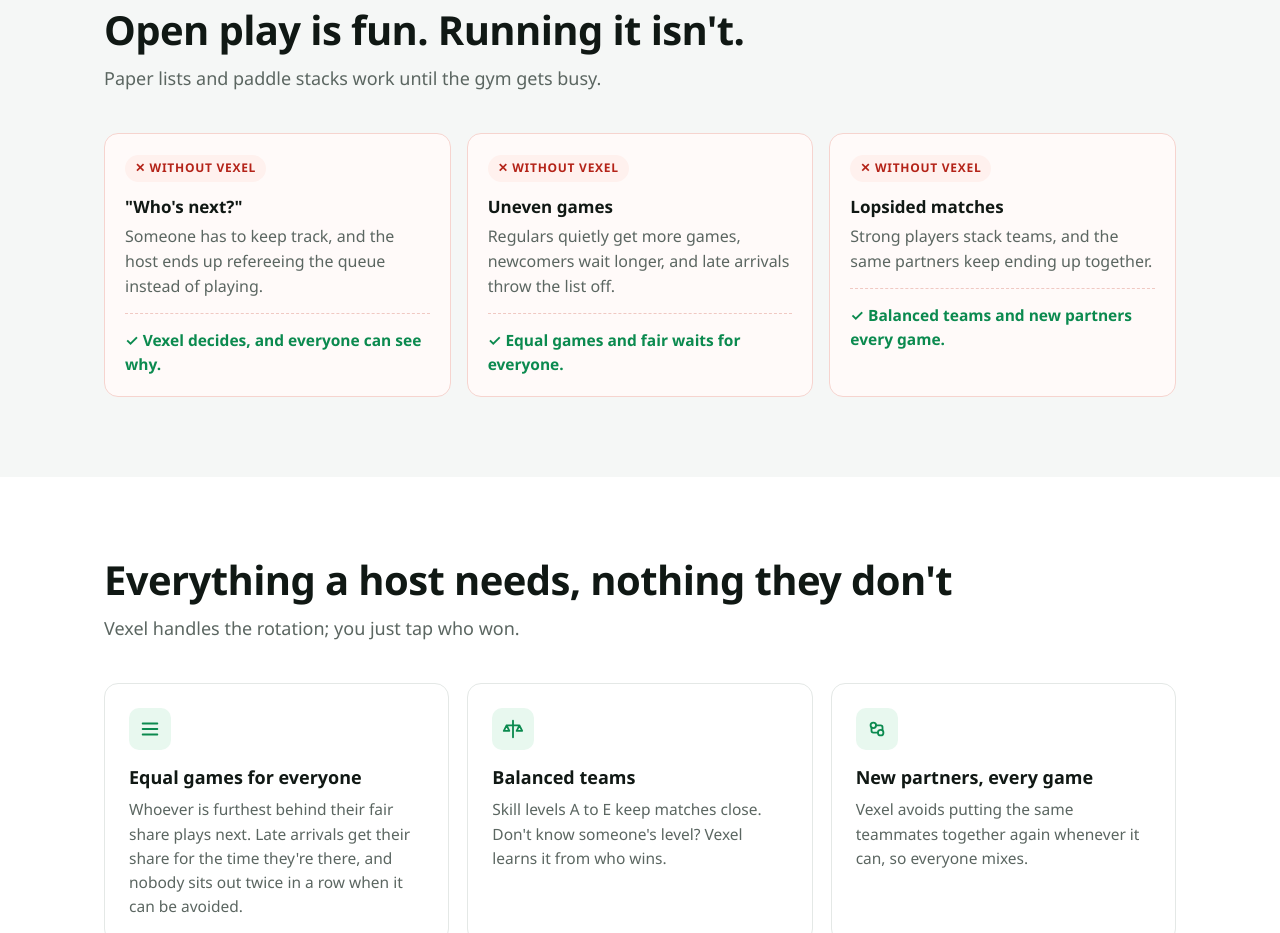
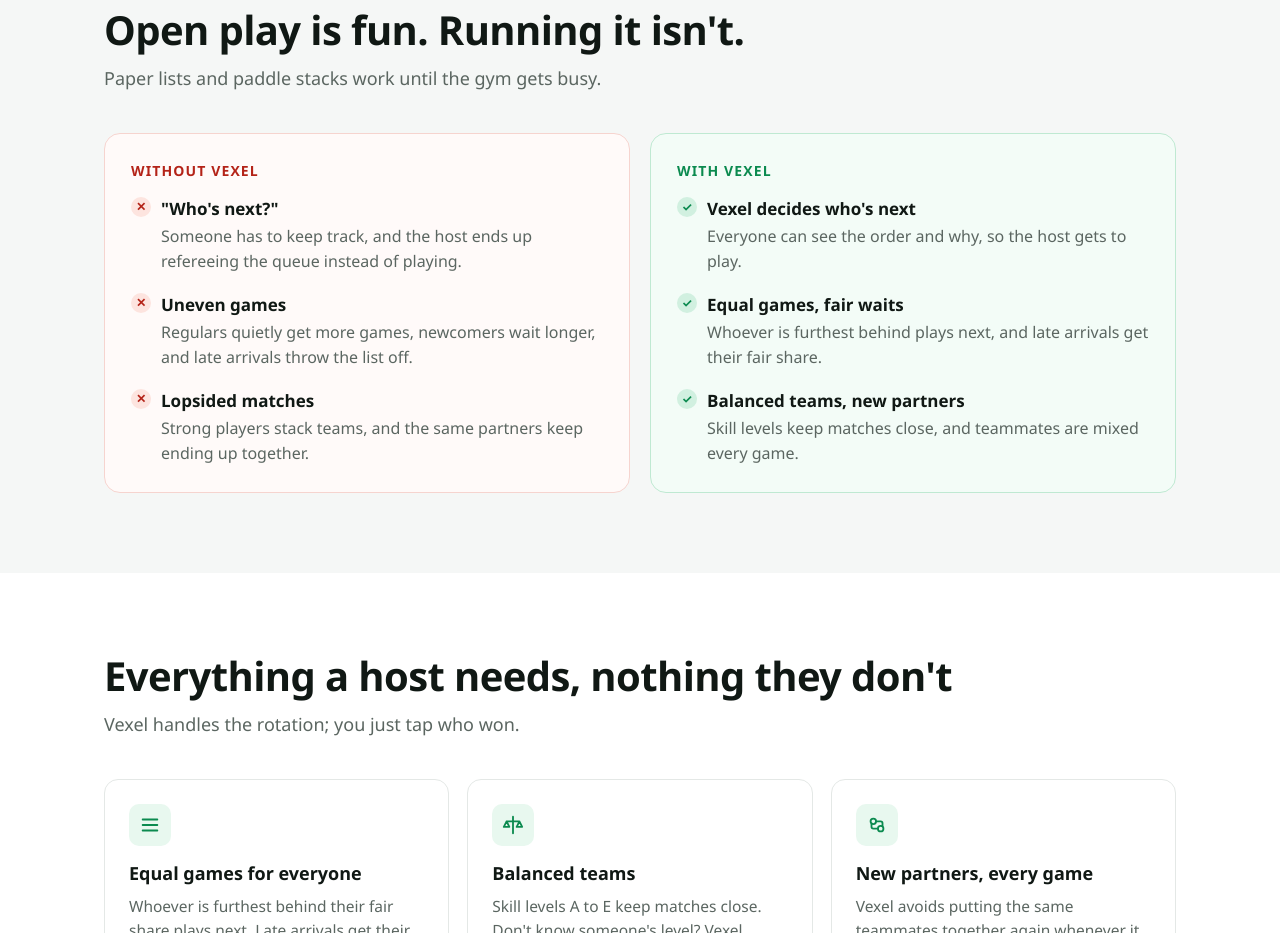
Before and after one commit to clisdan/vexel-releases, a plain HTML site: page index.html in a window 1280 px wide. Shown: the part 1382-2315 px from the top of the page. Drawn offline with Linux system fonts and the light colour scheme.

Commit message:
Website: group problems under Without Vexel and solutions under With Vexel
Co-Authored-By: Claude Sonnet 5.5 <noreply@anthropic.com>
Claude-Session: https://claude.ai/code/session_01W5QrvRHCusayoxaL2wyyZZ

```diff
--- a/index.html
+++ b/index.html
@@ -59,6 +59,19 @@
   .problem div.bad { background: #fffaf9; border-color: #f6d4cf; }
   .problem .fix { display: block; margin-top: 14px; padding-top: 14px; border-top: 1px dashed #f0c9c3; color: var(--green-dark); font-weight: 600; font-size: 15.5px; }
   .problem .fix::before { content: "✓ "; }
+  .compare { display: grid; grid-template-columns: 1fr 1fr; gap: 20px; align-items: stretch; }
+  .cmp { border-radius: 16px; padding: 26px; border: 1px solid var(--line); background: #fff; }
+  .cmp.bad { background: #fffaf9; border-color: #f6d4cf; }
+  .cmp.good { background: #f3fcf7; border-color: #bfe9d2; }
+  .cmp h3 { margin: 0 0 14px; font-size: 14px; letter-spacing: .08em; text-transform: uppercase; }
+  .cmp.bad h3 { color: #b42318; }
+  .cmp.good h3 { color: var(--green-dark); }
+  .cmp ul { list-style: none; margin: 0; padding: 0; display: grid; gap: 18px; }
+  .cmp li { position: relative; padding-left: 30px; color: var(--muted); font-size: 16px; }
+  .cmp li b { display: block; color: var(--ink); font-size: 17px; margin-bottom: 2px; }
+  .cmp li::before { position: absolute; left: 0; top: 1px; width: 20px; height: 20px; border-radius: 50%; display: grid; place-items: center; font-size: 12px; font-weight: 700; }
+  .cmp.bad li::before { content: "✕"; background: #fde4df; color: #b42318; }
+  .cmp.good li::before { content: "✓"; background: #d1f0e0; color: var(--green-dark); }
   .kicker { display: block; font-size: 13px; font-weight: 700; letter-spacing: .08em; text-transform: uppercase; color: #b42318; margin-bottom: 10px; }
 
   .features { display: grid; grid-template-columns: repeat(3, 1fr); gap: 18px; }
@@ -110,7 +123,7 @@
 
   @media (max-width: 860px) {
     nav.links a:not(.btn) { display: none; }
-    .problem, .features, .steps, .get { grid-template-columns: 1fr; }
+    .problem, .features, .steps, .get, .compare { grid-template-columns: 1fr; }
     .row, .row.flip { grid-template-columns: 1fr; gap: 20px; }
     .opt-grid { grid-template-columns: 1fr; }
     .row.flip .media { order: 0; }
@@ -153,10 +166,23 @@
       <span class="kicker">The problem</span>
       <h2>Open play is fun. Running it isn't.</h2>
       <p class="sub">Paper lists and paddle stacks work until the gym gets busy.</p>
-      <div class="problem">
-        <div class="bad"><span class="tag bad">✕ Without Vexel</span><b>"Who's next?"</b>Someone has to keep track, and the host ends up refereeing the queue instead of playing.<span class="fix">Vexel decides, and everyone can see why.</span></div>
-        <div class="bad"><span class="tag bad">✕ Without Vexel</span><b>Uneven games</b>Regulars quietly get more games, newcomers wait longer, and late arrivals throw the list off.<span class="fix">Equal games and fair waits for everyone.</span></div>
-        <div class="bad"><span class="tag bad">✕ Without Vexel</span><b>Lopsided matches</b>Strong players stack teams, and the same partners keep ending up together.<span class="fix">Balanced teams and new partners every game.</span></div>
+      <div class="compare">
+        <div class="cmp bad">
+          <h3>Without Vexel</h3>
+          <ul>
+            <li><b>"Who's next?"</b>Someone has to keep track, and the host ends up refereeing the queue instead of playing.</li>
+            <li><b>Uneven games</b>Regulars quietly get more games, newcomers wait longer, and late arrivals throw the list off.</li>
+            <li><b>Lopsided matches</b>Strong players stack teams, and the same partners keep ending up together.</li>
+          </ul>
+        </div>
+        <div class="cmp good">
+          <h3>With Vexel</h3>
+          <ul>
+            <li><b>Vexel decides who's next</b>Everyone can see the order and why, so the host gets to play.</li>
+            <li><b>Equal games, fair waits</b>Whoever is furthest behind plays next, and late arrivals get their fair share.</li>
+            <li><b>Balanced teams, new partners</b>Skill levels keep matches close, and teammates are mixed every game.</li>
+          </ul>
+        </div>
       </div>
     </div>
   </section>
```
